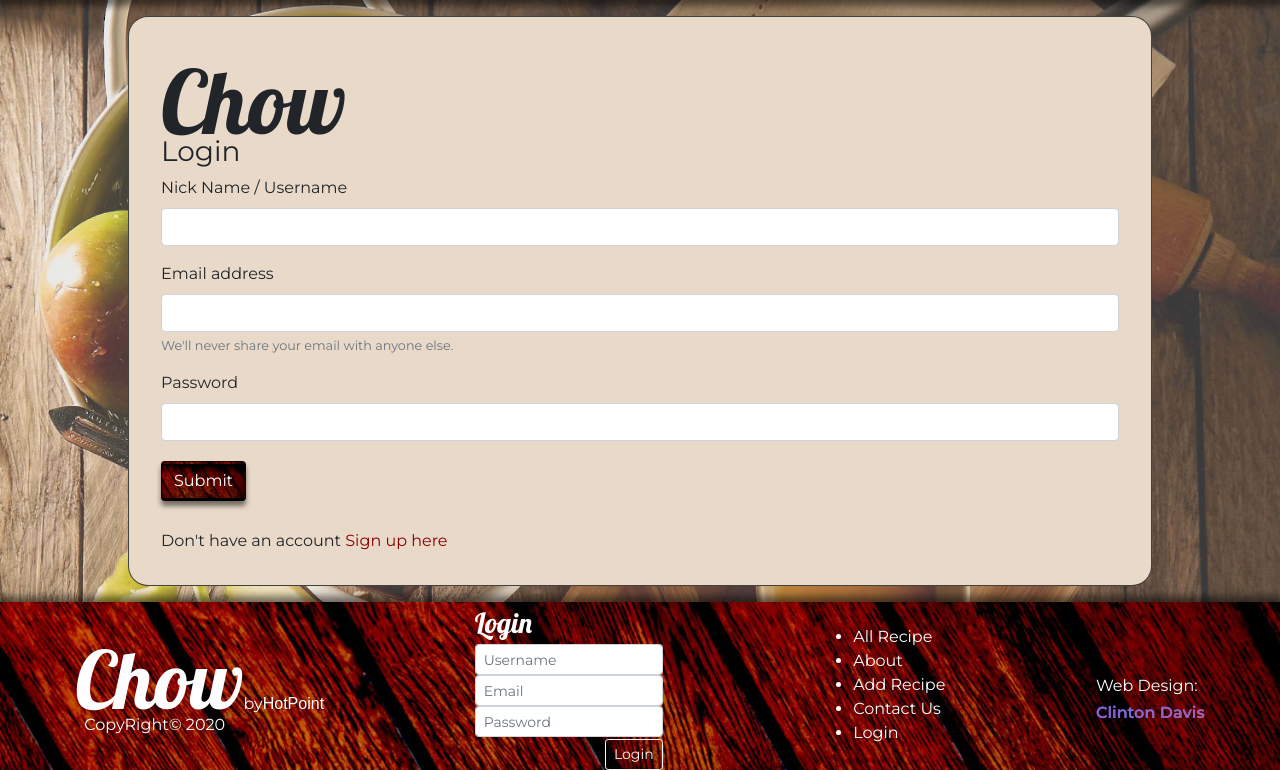
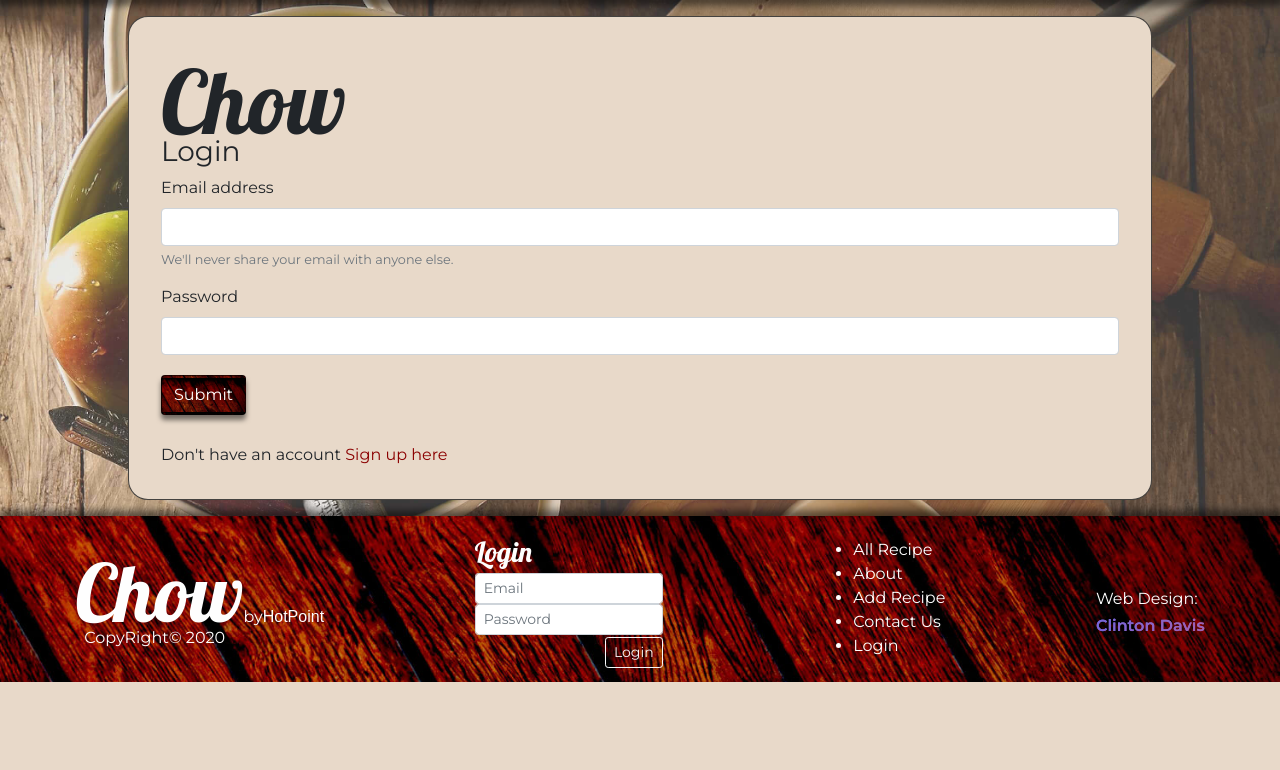
Before and after one commit to Clinton-Davis/chow, a Flask app: page /login in a window 1280 px wide. Shown: the part 130-900 px from the top of the page. After the commit the page ends 812 px from the top, so only its background shows below. Run offline with Flask 2, Linux system fonts and the light colour scheme; some libraries are stand-ins or nearby versions.

Commit message:
chanded username from form to login_user name from registration

```diff
--- a/app.py
+++ b/app.py
@@ -8,8 +8,7 @@ from flask_ckeditor import CKEditor
 from bson.objectid import ObjectId
 from os import path
 if path.exists("env.py"):
-  import env
-
+    import env
 
 app = Flask(__name__)
 
@@ -21,27 +20,28 @@ app.config["SECRET_KEY"] = os.urandom(24)
 mongo = PyMongo(app)
 CKEditor(app)
 
-"""
-All Recipe (Home Route)
-    1. Get today datetime in string formate (for future features)
-    2. check to see if user is in sessions
-       True: - renders template and passes session user to session_name
-              todays string and sorts the collection in order newest to oldest
-        False: - renders template with out session or date and still orders the collection the same way"""
+
 @app.route('/')
 @app.route('/all_recipe')
 def all_recipe():
-  today =  datetime.datetime.now().strftime('%d/%m/%y - %H:%M')
+  """
+    1. Get today datetime in string formate (for future features)
+    2. check to see if user is in sessions
+      True: - renders template and passes session user to session_name
+              todays string and sorts the collection in order newest to oldest
+      False: -renders template with out session or
+              date and still orders the collection the same way"""
+  today =  datetime.datetime.now().strftime('%d/%B/%Y - %H:%M')
   #If there is a user logged: Username is printed in the Nav
   if 'username' in session:
     #Puts the resipe in order Newest to oldest
     return  render_template("all_recipes.html",
-                            session_name=session['username'],
-                            today=today,
-                            recipes=mongo.db.recipes.find().sort("_id", -1))
+    session_name=session['username'],
+    today=today,
+    recipes=mongo.db.recipes.find().sort("_id", -1))
   #Puts the resipe in order Newest to oldest but with out the login username
   return render_template("all_recipes.html",
-                         recipes=mongo.db.recipes.find().sort("_id", -1))
+    recipes=mongo.db.recipes.find().sort("_id", -1))
 
 
 
@@ -57,8 +57,10 @@ def search():
 
 
 
-"""
-Category Route
+
+@app.route('/category', methods=['POST','GET'])
+def category():
+  """
     1. Creates variable for collection
     2. Creats a variable for get.form
     3. checks to see if any category has been chosen
@@ -72,8 +74,6 @@ Category Route
     8. True render template all recipes with username and recipe quary
         with category order from newest to oldest
        """
-@app.route('/category', methods=['POST','GET'])
-def category():
   recipes = mongo.db.recipes
   cat_search =  request.form.get ('category_search')
   if  cat_search == None:
@@ -88,82 +88,81 @@ def category():
   if 'username' in session:
     #This displays the categorys choisen by user
       return  render_template("all_recipes.html",
-                            session_name=session['username'],
-                            recipes=recipes.find({'category': cat_search}).sort([('category', -1),("_id", -1)]))
+      session_name=session['username'],
+      recipes=recipes.find({'category': cat_search}).sort([('category', -1),("_id", -1)]))
   return  render_template("all_recipes.html",
-                          recipes=recipes.find({'category': cat_search}).sort([('category', -1),("_id", -1)]))
+  recipes=recipes.find({'category': cat_search}).sort([('category', -1),("_id", -1)]))
 
 
-"""
- Chefs Route
-    finds all the chef and orders them alphabeticailly """
 @app.route('/chef')
 def chef():
+  """
+    Finds all the chef and orders them alphabeticailly """
   if 'username' in session:
     return  render_template("all_recipes.html",
-                            session_name=session['username'],
-                            recipes=mongo.db.recipes.find().sort("chef", 1))
+    session_name=session['username'],
+    recipes=mongo.db.recipes.find().sort("chef", 1))
   return render_template("all_recipes.html",
-                         recipes=mongo.db.recipes.find().sort("chef", 1))
+  recipes=mongo.db.recipes.find().sort("chef", 1))
 
-"""
- Servings Route
-    finds all the recipes serving size and orders them in ascending """
+
 @app.route('/servings')
 def servings():
+  """
+  Finds all the recipes serving size and orders them in ascending """
   if 'username' in session:
     return  render_template("all_recipes.html",
-                            session_name=session['username'],
-                            recipes=mongo.db.recipes.find().sort("servings", 1))
+     session_name=session['username'],
+     recipes=mongo.db.recipes.find().sort("servings", 1))
   return render_template("all_recipes.html",
-                         recipes=mongo.db.recipes.find().sort("servings", 1))
+   recipes=mongo.db.recipes.find().sort("servings", 1))
 
 
-"""
-My recipes
-    Finds all the recipes that the user has posted"""
+
 @app.route('/myrecipes')
 def myrecipes():
-   session_name = session['username']
-   return  render_template("all_recipes.html",
-                            session_name=session['username'],
-                            recipes=mongo.db.recipes.find({'username': session_name }))
+  """
+  Finds all the recipes that the user has posted"""
+  session_name = session['username']
+  return  render_template("all_recipes.html",
+    session_name=session['username'],
+    recipes=mongo.db.recipes.find({'username': session_name }))
 
 
-"""
-Renders About Template """
+
 @app.route('/about')
 def about():
+  """
+  Renders About Template """
   return render_template('about.html')
 
 
 
-"""
-Deatiled Recipe page
+
+@app.route('/recipe/<recipe_id>')
+def recipe(recipe_id):
+  """
    1. Finds the id of the recipe required
    2. Check to see if user is in session, If does this because there is a if statment in the HTML
       to check if user is the owner of the recipe, If the user is the ower, the Edit/Delete buttons are
       avaible to them"""
-@app.route('/recipe/<recipe_id>')
-def recipe(recipe_id):
   recipe = mongo.db.recipes.find_one({'_id': ObjectId(recipe_id)})
   if 'username' in session:
     return render_template('recipe.html',session_name=session['username'], recipe=recipe)
   return render_template('recipe.html', recipe=recipe)
 
 
-"""
-Registering route
-  1. Checks to see if method is POST: if False-Render Template for Register
-  2. True:- Create mongo collection Variable
-  3. Create time variable
-  4. Check collection to see if the email already exists
-  5. If False:-Flash message and redirect about to registration page
-  6. Ture:- Hash password and insert into collection
-  7. Create Session from form username
-  8.Flash message with session name and redirect to all_recipes return out"""
 @app.route('/register', methods=['POST', 'GET'])
 def register():
+    """
+    1. Checks to see if method is POST: if False-Render Template for Register
+    2. True:- Create mongo collection Variable
+    3. Create time variable
+    4. Check collection to see if the email already exists
+    5. If False:-Flash message and redirect about to registration page
+    6. Ture:- Hash password and insert into collection
+    7. Create Session from form username
+    8.Flash message with session name and redirect to all_recipes return out"""
     if request.method == 'POST':
        users = mongo.db.users
        time = datetime.datetime.now()
@@ -186,26 +185,27 @@ def register():
 
 
 
-"""Login Route:
+
+@app.route('/login', methods=['POST','GET'])
+def login():
+  """
   1. Checks to see if its a post: True-Contine: False-Render Login template.
   2. Create Users var as mongo collection
   3. create login_user and find the email and request form email.
   4. check to see if login_user hashed password matches the saved hashed password.
       If False: flash message and redirect back to login page: return out
-      If Ture: create session wih request form username
+      If Ture: create session username with login in user name from regristration
   5. create session login to True
   6. flash success message and redirect to all recipes """
-@app.route('/login', methods=['POST','GET'])
-def login():
   if request.method == 'POST':
       users = mongo.db.users
       login_user = users.find_one({'email': request.form['userEmail']})
       if login_user:
         if bcrypt.checkpw(request.form['userPassword'].encode('utf-8'),
                         login_user['password']):
-          session['username'] = request.form['username'] #email
+          session['username'] = login_user['name']
           session['logged_in'] = True
-          flash('Welcome Back ' + session['username'] + ' You are now Logged In', 'success')
+         # flash('Welcome Back ' + session['username'] + ' You are now Logged In', 'success')
           return redirect(url_for('all_recipe'))
         flash('That is an Inalid Username or Password', 'warning')
         return render_template('login_page.html')
@@ -213,15 +213,16 @@ def login():
 
 
 
-"""Add Recipe Route:
+
+@app.route('/add_recipe',methods=['POST','GET'])
+def add_recipe():
+  """
   1. Gets todays date: convets into string(day/month/year)(subject to change in the future)
      and in iso formate
   2. If User is in session: False:-redirect to Login: Returns out.
      True: check to see if method is POST: False:-Renders template for adding recipe: returns out
   3. Create variable for collection and Inserts from form.
   4. Flashes success message and  Redirects to all_recipe """
-@app.route('/add_recipe',methods=['POST','GET'])
-def add_recipe():
   today_string = datetime.datetime.now().strftime('%d/%m/%y')
   today_iso = datetime.datetime.now()
   if 'username' in session:
@@ -250,14 +251,15 @@ def add_recipe():
 
 
 
-"""Delete Recipe Route:
+
+@app.route('/delete_recipe/<recipe_id>')
+def delete_recipe(recipe_id):
+  """
   1. If User is in session: True:-continue to get ID / False:-redirect to Login: Returns out.
   2. Get's the ID of the recipe
   3. If session name matches the user that posted the recipe:
       True:-removes recipe with ID and redirects to all_recipes
       False:-redirect to Login: Returns out."""
-@app.route('/delete_recipe/<recipe_id>')
-def delete_recipe(recipe_id):
   if 'username' in session:
     recipes = mongo.db.recipes.find_one({'_id': ObjectId(recipe_id)})
     if session['username'] == recipes['username']:
@@ -270,19 +272,20 @@ def delete_recipe(recipe_id):
 
 
 
-"""Edit Recipe Route:
-  1. If User is in session: True:-continue to get ID / False:-redirect to Login: return out.
-  2. Get's the ID of the recipe
-  3. If session name matches the user that posted the recipe: True:-Check to see if method is POST #4
-      Flase:- Render edit_recipe template: return out
-  4.  If method is POST create recipes variable and update recipe, Flash Success
-      redirect to all_recipe: return out"""
+
 @app.route('/edit_recipe/<recipe_id>', methods=['POST','GET'])
 def edit_recipe(recipe_id):
-    if 'username' in session: #1
-          recipe = mongo.db.recipes.find_one({'_id': ObjectId(recipe_id)}) #2
-          if session['username'] == recipe['username']: #3
-              if request.method == 'POST': #4
+    """
+    1. If User is in session: True:-continue to get ID / False:-redirect to Login: return out.
+    2. Get's the ID of the recipe
+    3. If session name matches the user that posted the recipe: True:-Check to see if method is POST #4
+        Flase:- Render edit_recipe template: return out
+    4.  If method is POST create recipes variable and update recipe, Flash Success
+        redirect to all_recipe: return out"""
+    if 'username' in session:
+          recipe = mongo.db.recipes.find_one({'_id': ObjectId(recipe_id)})
+          if session['username'] == recipe['username']:
+              if request.method == 'POST':
                  recipes = mongo.db.recipes
                  recipes.update({'_id': ObjectId(recipe_id)},
                   {'username' : request.form.get('username'),
@@ -299,28 +302,29 @@ def edit_recipe(recipe_id):
                   'update_iso' : datetime.datetime.now() })
                  flash(' You have Successfully Updated Your Recipe', 'success')
                  return redirect(url_for('all_recipe', recipe=recipe))
-              return render_template('edit_recipe.html',session_name=session['username'], recipe=recipe)#3
+              return render_template('edit_recipe.html',session_name=session['username'], recipe=recipe)
     flash('Sorry! You have to Login First', 'danger')
-    return redirect(url_for('login_page')) #1
+    return redirect(url_for('login_page'))
 
 
 
-"""LogOut Route
-  1. changes sessions to none
-  2. makes the Loggin_in = False"""
+
 @app.route('/logout')
 def logout():
-   # remove the username from the session if it's there
+    """
+    1. changes sessions to none
+    2. makes the Loggin_in = False"""
     session.pop('username', None)
     session['logged_in'] = False
     return redirect(url_for('all_recipe'))
 
 
-"""Error Handerling
+
+@app.errorhandler(404)
+def page_not_found(error):
+  """
   If we get a 404 or 500 error the users
   is redirected to the error page. """
-@app.errorhandler(404)
-def page_not_found(error):
   app.logger.info(f'Page not found: {request.url}')
   return render_template('404.html', error=error)
 
@@ -330,7 +334,6 @@ def page_not_found(error):
   return render_template('500.html', error=error)
 
 
-
 if __name__ == "__main__":
     app.run(host=os.environ.get('IP'),
             port=(os.environ.get('PORT')),
--- a/templates/base.html
+++ b/templates/base.html
@@ -28,12 +28,7 @@
 
     <div class="collapse navbar-collapse" id="navbarNav">
       <ul class="navbar-nav .mr-auto">
-        {% if session['logged_in'] == True  %}
-        <li class="nav-item">
-          <a class="ripple-surface nav-link" href="{{url_for('myrecipes')}}">My Recipes</a>
-        </li>
-        {% else %}
-        {% endif %}
+
         <form action="{{url_for('category')}}" method="POST">
           <div class="input-group">
             <select class=" form-control form-control-sm custom-select" id="categorySearch" aria-label="category_search"
@@ -57,7 +52,12 @@
             </div>
           </div>
         </form>
-
+        {% if session['logged_in'] == True  %}
+        <li class="nav-item">
+          <a class="ripple-surface nav-link" href="{{url_for('myrecipes')}}">My Recipes</a>
+        </li>
+        {% else %}
+        {% endif %}
         <li class="nav-item">
           <a class="ripple-surface nav-link" href="{{url_for('add_recipe')}}">Add Recipe</a>
         </li>
@@ -78,8 +78,6 @@
             <button class="ripple-surface btn btn-outline-light btn-sm" type="submit">Search</button>
           </form>
         </li>
-
-
       </ul>
     </div>
     {% block Head %}
@@ -107,7 +105,6 @@
   </div>
   <!--Body Content block-->
   {% block content %} {% endblock %}
-
   <!--FOOTER-->
   <footer class="footer">
     <div class="feet">
@@ -120,8 +117,7 @@
     <form method="POST" class="footer-form" action="{{ url_for('login') }}">
       <div class="form-group">
         <label id="footer-log-lable" for="loginEmail" class="w hf">Login</label>
-        <input type="text" class="form-control form-control-sm" name="username" id="usernameLogin"
-          placeholder="Username" required />
+
 
         <input type="email" class="form-control form-control-sm" name="userEmail" id="loginEmail" placeholder="Email"
           required />
--- a/templates/login_page.html
+++ b/templates/login_page.html
@@ -4,10 +4,10 @@
     <h1 class="display-2 hf">Chow</h1>
     <h3 class="negMar">Login</h3>
     <form method="POST" action="{{ url_for('login') }}">
-        <div class="form-group">
+        <!-- <div class="form-group">
             <label for="usernameLogin">Nick Name / Username</label>
             <input type="text" class="form-control" name="username" id="usernameLogin" required>
-        </div>
+        </div>-->
         <div class="form-group">
             <label for="loginEmail">Email address</label>
             <input type="email" class="form-control" name="userEmail" id="loginEmail" aria-describedby="emailHelp">
```
